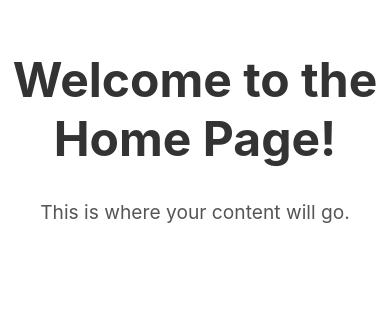
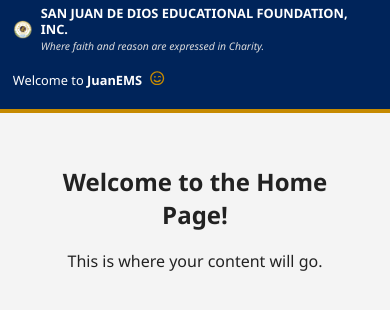
Before and after one commit to jerseyloveu/Duplicate, a React (Create React App) app in the folder juanems-user/user_frontend/user_frontend/: page /home in a window 390 px wide. Shown: the top 310 px of the page. Built offline with nearby package versions, Linux system fonts and the light colour scheme.

Commit message:
navbar created

```diff
--- a/juanems-user/user_frontend/user_frontend/package.json
+++ b/juanems-user/user_frontend/user_frontend/package.json
@@ -11,6 +11,7 @@
     "axios": "^1.8.4",
     "react": "^19.1.0",
     "react-dom": "^19.1.0",
+    "react-icons": "^5.5.0",
     "react-router-dom": "^7.5.0",
     "react-scripts": "5.0.1",
     "web-vitals": "^2.1.4"
--- a/juanems-user/user_frontend/user_frontend/src/components/HomePage.js
+++ b/juanems-user/user_frontend/user_frontend/src/components/HomePage.js
@@ -1,12 +1,37 @@
-// src/components/HomePage.js
 import React from 'react';
-import '../css/HomePage.css'; // Importing the CSS file
+import { FaRegSmileWink } from 'react-icons/fa';
+import '../css/HomePage.css';
+import SJDEFILogo from '../images/SJDEFILogo.png';
 
 function HomePage() {
   return (
     <div className="home-container">
-      <h1>Welcome to the Home Page!</h1>
-      <p>This is where your content will go.</p>
+      {/* Header */}
+      <header className="homepage-header">
+        <div className="header-left">
+          <img
+            src={SJDEFILogo}
+            alt="SJDEFI Logo"
+            className="logo"
+          />
+          <div className="header-text">
+            <h1>SAN JUAN DE DIOS EDUCATIONAL FOUNDATION, INC.</h1>
+            <p className="motto">Where faith and reason are expressed in Charity.</p>
+          </div>
+        </div>
+        <div className="header-right">
+          <p>
+            Welcome to <strong>JuanEMS</strong>{' '}
+            <FaRegSmileWink className="icon" />
+          </p>
+        </div>
+      </header>
+
+      {/* Main Content */}
+      <main className="homepage-main">
+        <h2>Welcome to the Home Page!</h2>
+        <p>This is where your content will go.</p>
+      </main>
     </div>
   );
 }
--- a/juanems-user/user_frontend/user_frontend/src/css/HomePage.css
+++ b/juanems-user/user_frontend/user_frontend/src/css/HomePage.css
@@ -1,15 +1,115 @@
-/* src/css/HomePage.css */
 .home-container {
-    text-align: center;
-    margin-top: 50px;
+    font-family: 'Segoe UI', sans-serif;
+    color: #fff;
   }
 
-  .home-container h1 {
-    font-size: 3rem;
-    color: #333;
+  .homepage-header {
+    background-color: #00245A;
+    border-bottom: 4px solid #C68A00;
+    display: flex;
+    justify-content: space-between;
+    align-items: center;
+    padding: 0.5rem 1rem;
+    flex-wrap: wrap;
   }
 
-  .home-container p {
-    font-size: 1.2rem;
-    color: #555;
+  .header-left {
+    display: flex;
+    align-items: center;
+    gap: 0.5rem;
+    flex: 1;
+    min-width: 250px;
   }
+
+  .logo {
+    width: 40px !important;
+    height: 40px !important;
+    object-fit: scale-down;
+  }
+
+  .header-text h1 {
+    font-size: 1rem;
+    font-weight: 700;
+    margin: 0;
+    color: #ffffff;
+    line-height: 1.2;
+  }
+
+  .header-text p.motto {
+    font-size: 0.7rem;
+    color: #dddddd;
+    margin: 0.15rem 0 0 0;
+    font-style: italic;
+  }
+
+  .header-right {
+    color: #fff;
+    font-size: 0.9rem;
+    text-align: right;
+    min-width: 180px;
+  }
+
+  .header-right strong {
+    font-weight: bold;
+    color: #fff;
+  }
+
+  .header-right .icon {
+    margin-left: 0.3rem;
+    color: #C68A00;
+    font-size: 1rem;
+  }
+
+  .homepage-main {
+    padding: 2rem;
+    text-align: center;
+    background-color: #f4f4f4;
+    color: #222;
+  }
+
+  /* Responsive adjustments */
+  @media (max-width: 768px) {
+    .homepage-header {
+      padding: 0.4rem 0.8rem;
+      flex-direction: column;
+      align-items: flex-start;
+    }
+
+    .header-left {
+      width: 100%;
+      margin-bottom: 0.3rem;
+    }
+
+    .header-right {
+      width: 100%;
+      text-align: left;
+      padding-top: 0;
+    }
+
+    .header-text h1 {
+      font-size: 0.9rem;
+    }
+
+    .header-text p.motto {
+      font-size: 0.65rem;
+    }
+  }
+
+  @media (max-width: 480px) {
+    .logo {
+      width: 20px !important;
+      height: 20px !important;
+    }
+
+    .header-text h1 {
+      font-size: 0.8rem;
+    }
+
+    .header-right {
+      font-size: 0.8rem;
+    }
+
+    .header-right .icon {
+      font-size: 0.9rem;
+    }
+  }
```
Also changed, not shown: 1 other file (tests, documents, lock files or other folders).
